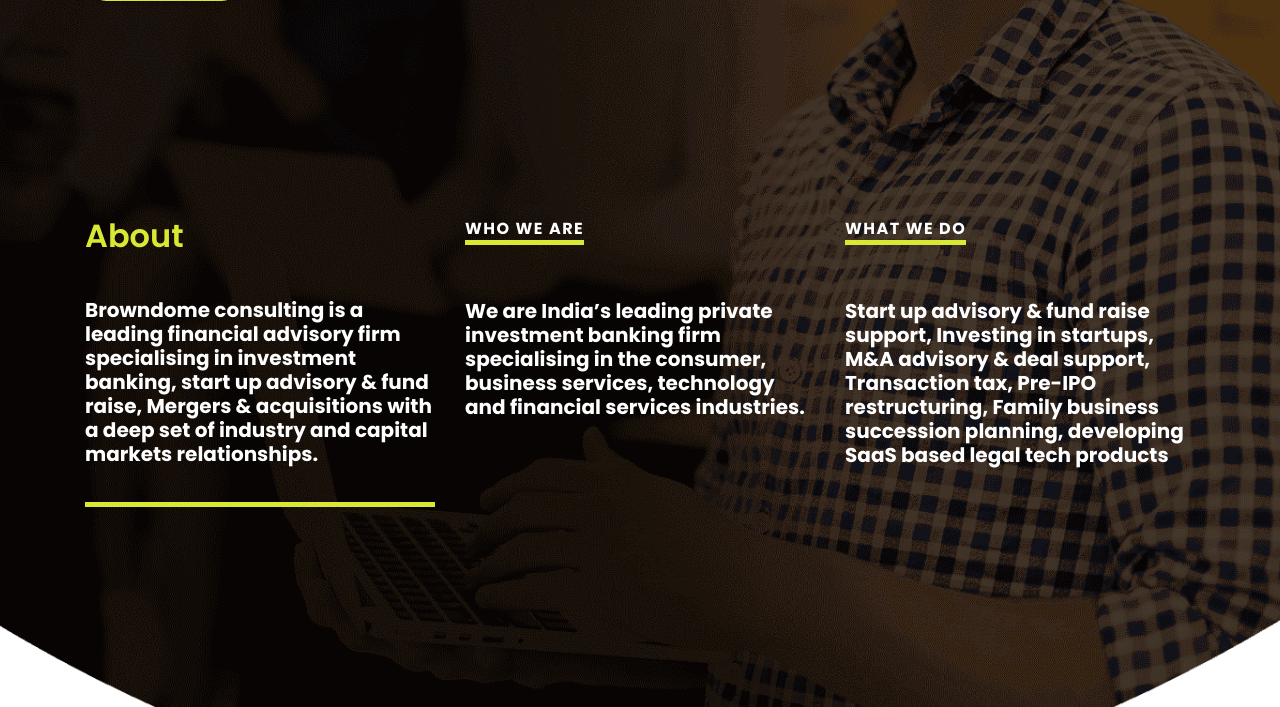
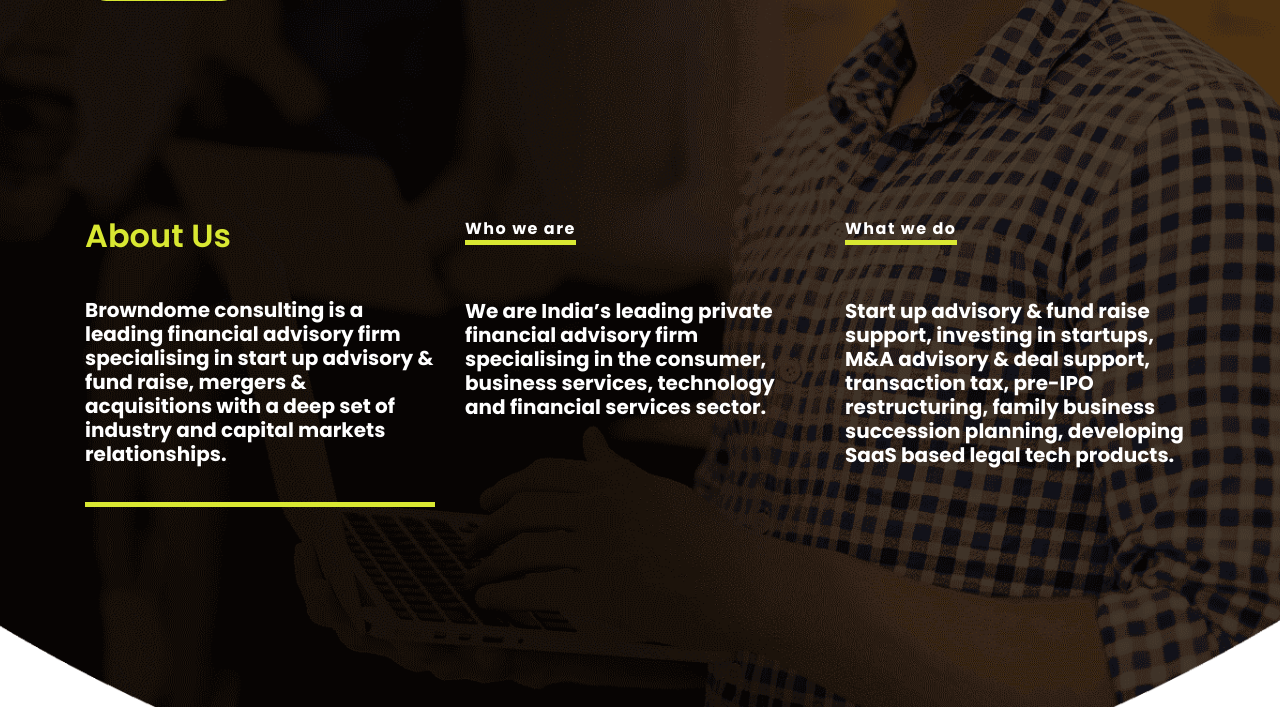
Before and after one commit to lakshmikumaran-sridharan/browndome-website, a Django app: page / in a window 1280 px wide. Shown: the part 421-1128 px from the top of the page. Run offline with Django 3.2, Linux system fonts and the light colour scheme; some libraries are stand-ins or nearby versions; some web fonts are replaced.

Commit message:
text change

```diff
--- a/browndome/templates/base_new.html
+++ b/browndome/templates/base_new.html
@@ -31,26 +31,25 @@
                             <div class="row">
                                 <div class="col-12 col-sm-12 col-md-4 col-lg-4 col-xl-4">
                                     <div class="section1-name spne">
-                                        <h3>About </h3>
+                                        <h3>About Us</h3>
                                         <p>Browndome consulting is a leading financial advisory firm specialising in
-                                            investment banking, start up advisory & fund raise, Mergers & acquisitions
-                                            with a deep set of industry and capital markets relationships.</p>
+                                            start up advisory & fund raise, mergers & acquisitions with a deep set of
+                                            industry and capital markets relationships.</p>
                                     </div>
                                 </div>
                                 <div class="col-12 col-sm-12 col-md-4 col-lg-4 col-xl-4">
                                     <div class="section1-name">
-                                        <h4><span>WHO WE ARE</span></h4>
-                                        <p>We are India’s leading private investment banking firm specialising in the
-                                            consumer, business services, technology and financial services
-                                            industries. </p>
+                                        <h4><span>Who we are</span></h4>
+                                        <p>We are India’s leading private financial advisory firm specialising in the
+                                            consumer, business services, technology and financial services sector.</p>
                                     </div>
                                 </div>
                                 <div class="col-12 col-sm-12 col-md-4 col-lg-4 col-xl-4">
                                     <div class="section1-name">
-                                        <h4><span>WHAT WE DO</span></h4>
-                                        <p>Start up advisory & fund raise support, Investing in startups, M&A advisory &
-                                            deal support, Transaction tax, Pre-IPO restructuring, Family business
-                                            succession planning, developing SaaS based legal tech products </p>
+                                        <h4><span>What we do</span></h4>
+                                        <p>Start up advisory & fund raise support, investing in startups, M&A advisory &
+                                            deal support, transaction tax, pre-IPO restructuring, family business
+                                            succession planning, developing SaaS based legal tech products. </p>
                                     </div>
                                 </div>
                             </div>
```
Also changed, not shown: browndome/templates/pages/about.html (+12 -10 lines).
